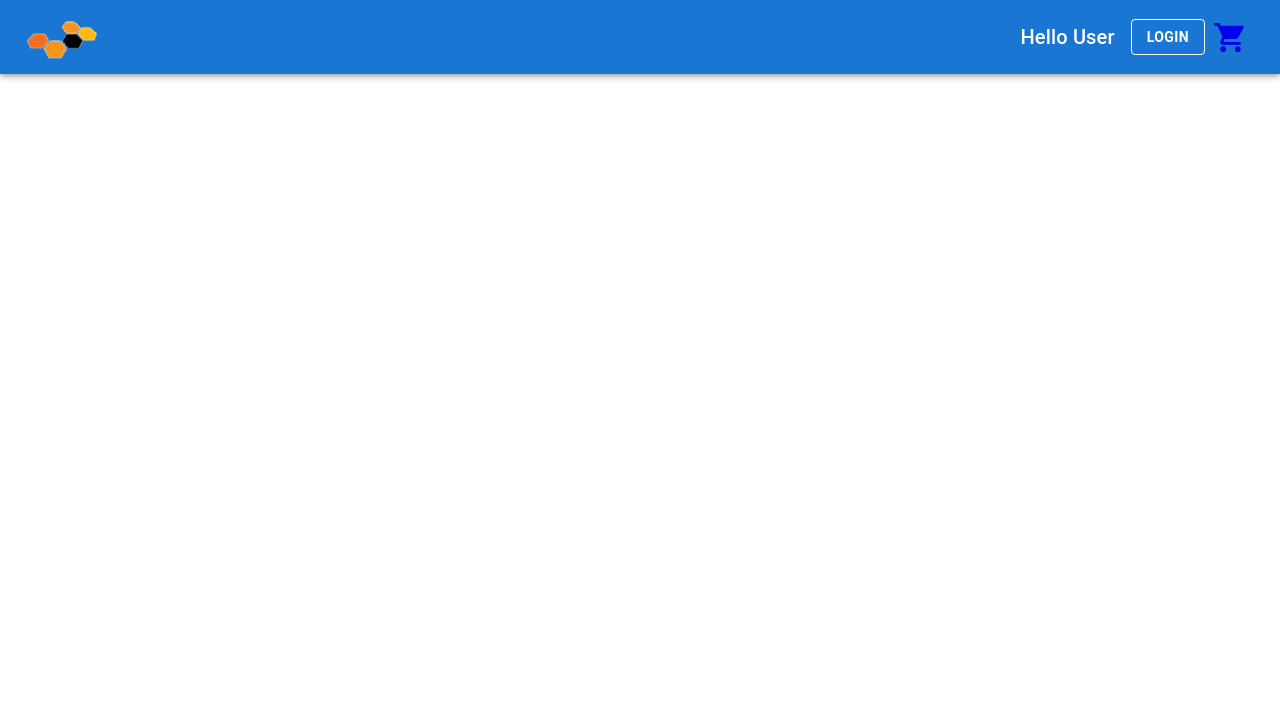
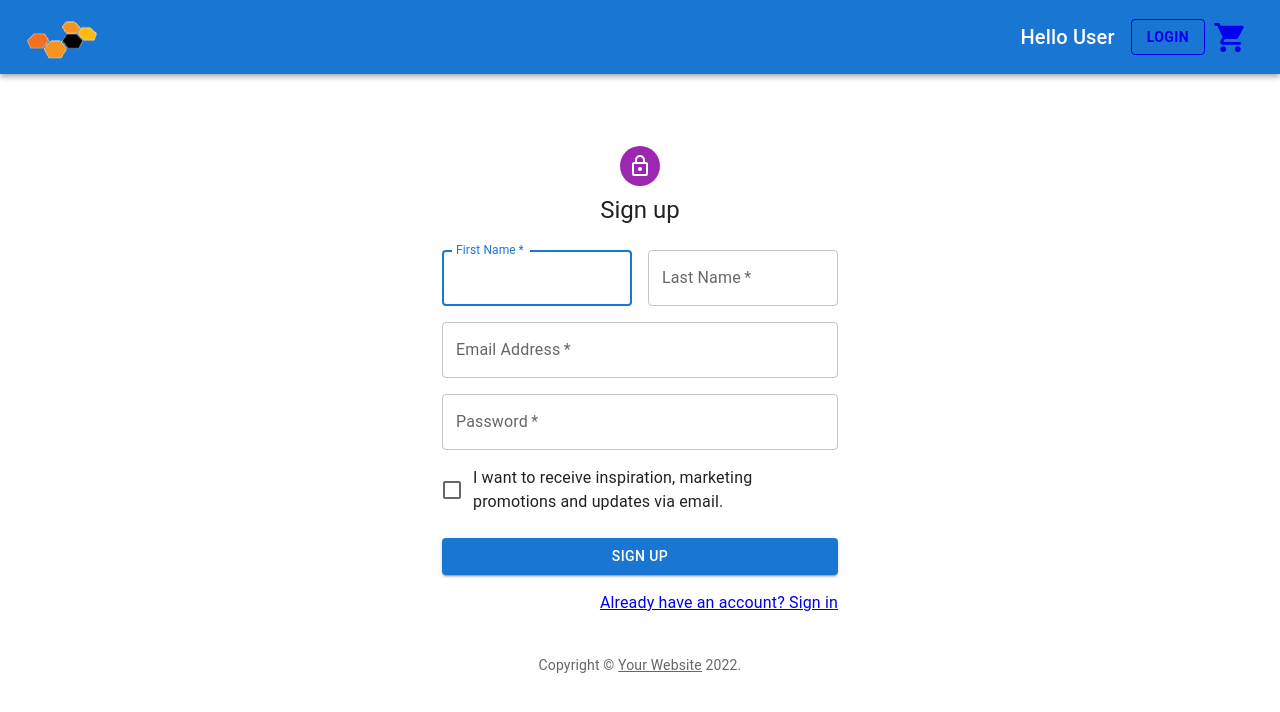
Before and after one commit to Byron1990/2022-e-commerce-r, a React (Create React App) app: page /signup in a window 1280 px wide. Before the commit this address had no page. Shown: the top 712 px of the page. Built offline with nearby package versions, Linux system fonts and the light colour scheme.

Commit message:
SignIn and SignUP
In this part I create a SignIn and a SignUp display

```diff
--- a/package.json
+++ b/package.json
@@ -12,6 +12,7 @@
     "@testing-library/react": "^12.1.4",
     "@testing-library/user-event": "^13.5.0",
     "accounting": "^0.4.1",
+    "firebase": "^9.6.10",
     "react": "^17.0.2",
     "react-dom": "^17.0.2",
     "react-router-dom": "^6.2.2",
--- a/src/App.js
+++ b/src/App.js
@@ -5,6 +5,8 @@
 import CheckoutPage from "./components/CheckOutPage";
 import "./App.css";
 import { BrowserRouter, Routes, Route } from "react-router-dom";
+import SignIn from "./components/SignIn";
+import SignUp from "./components/SignUp";
 
 function App() {
   return (
@@ -14,6 +16,8 @@
         <Routes>
           <Route path="/checkout-page" element={<CheckoutPage />}></Route>
           <Route path="/" element={<Products />}></Route>
+          <Route path="/signin" element={<SignIn />}></Route>
+          <Route path="/signup" element={<SignUp />}></Route>
         </Routes>
       </div>
     </BrowserRouter>
--- a/src/components/Navbar.js
+++ b/src/components/Navbar.js
@@ -39,9 +39,11 @@
           >
             Hello User
           </Typography>
-          <Button color="inherit" variant="outlined">
-            <strong>Login</strong>
-          </Button>
+          <Link to="/signin">
+            <Button color="inherit" variant="outlined">
+              <strong>Login</strong>
+            </Button>
+          </Link>
           <Link to="/checkout-page">
             <IconButton
               arial-label="show cart items"
--- /dev/null
+++ b/src/components/SignIn.js
@@ -0,0 +1,121 @@
+import * as React from "react";
+import Avatar from "@mui/material/Avatar";
+import Button from "@mui/material/Button";
+import CssBaseline from "@mui/material/CssBaseline";
+import TextField from "@mui/material/TextField";
+import FormControlLabel from "@mui/material/FormControlLabel";
+import Checkbox from "@mui/material/Checkbox";
+import Link from "@mui/material/Link";
+import Grid from "@mui/material/Grid";
+import Box from "@mui/material/Box";
+import LockOutlinedIcon from "@mui/icons-material/LockOutlined";
+import Typography from "@mui/material/Typography";
+import Container from "@mui/material/Container";
+import { createTheme, ThemeProvider } from "@mui/material/styles";
+import { Link as RouteLink, useHistory } from "react-router-dom";
+
+function Copyright(props) {
+  return (
+    <Typography
+      variant="body2"
+      color="text.secondary"
+      align="center"
+      {...props}
+    >
+      {"Copyright © "}
+      <Link color="inherit" href="https://mui.com/">
+        Your Website
+      </Link>{" "}
+      {new Date().getFullYear()}
+      {"."}
+    </Typography>
+  );
+}
+
+const theme = createTheme();
+
+export default function SignIn() {
+  const handleSubmit = (event) => {
+    event.preventDefault();
+    const data = new FormData(event.currentTarget);
+    console.log({
+      email: data.get("email"),
+      password: data.get("password"),
+    });
+  };
+
+  return (
+    <ThemeProvider theme={theme}>
+      <Container component="main" maxWidth="xs">
+        <CssBaseline />
+        <Box
+          sx={{
+            marginTop: 8,
+            display: "flex",
+            flexDirection: "column",
+            alignItems: "center",
+          }}
+        >
+          <Avatar sx={{ m: 1, bgcolor: "secondary.main" }}>
+            <LockOutlinedIcon />
+          </Avatar>
+          <Typography component="h1" variant="h5">
+            Sign in
+          </Typography>
+          <Box
+            component="form"
+            onSubmit={handleSubmit}
+            noValidate
+            sx={{ mt: 1 }}
+          >
+            <TextField
+              margin="normal"
+              required
+              fullWidth
+              id="email"
+              label="Email Address"
+              name="email"
+              autoComplete="email"
+              autoFocus
+            />
+            <TextField
+              margin="normal"
+              required
+              fullWidth
+              name="password"
+              label="Password"
+              type="password"
+              id="password"
+              autoComplete="current-password"
+            />
+            <FormControlLabel
+              control={<Checkbox value="remember" color="primary" />}
+              label="Remember me"
+            />
+            <Button
+              type="submit"
+              fullWidth
+              variant="contained"
+              sx={{ mt: 3, mb: 2 }}
+            >
+              Sign In
+            </Button>
+            <Grid container>
+              <Grid item xs>
+                <Link href="#" variant="body2">
+                  Forgot password?
+                </Link>
+              </Grid>
+              <Grid item>
+                <RouteLink to="/signup" variant="body2">
+                  {"Don't have an account? Sign Up"}
+                </RouteLink>
+              </Grid>
+            </Grid>
+          </Box>
+        </Box>
+        <Copyright sx={{ mt: 8, mb: 4 }} />
+      </Container>
+    </ThemeProvider>
+  );
+}
--- /dev/null
+++ b/src/components/SignUp.js
@@ -0,0 +1,144 @@
+import * as React from "react";
+import Avatar from "@mui/material/Avatar";
+import Button from "@mui/material/Button";
+import CssBaseline from "@mui/material/CssBaseline";
+import TextField from "@mui/material/TextField";
+import FormControlLabel from "@mui/material/FormControlLabel";
+import Checkbox from "@mui/material/Checkbox";
+import Link from "@mui/material/Link";
+import Grid from "@mui/material/Grid";
+import Box from "@mui/material/Box";
+import LockOutlinedIcon from "@mui/icons-material/LockOutlined";
+import Typography from "@mui/material/Typography";
+import Container from "@mui/material/Container";
+import { createTheme, ThemeProvider } from "@mui/material/styles";
+import { Link as RouteLink, useHistory } from "react-router-dom";
+
+function Copyright(props) {
+  return (
+    <Typography
+      variant="body2"
+      color="text.secondary"
+      align="center"
+      {...props}
+    >
+      {"Copyright © "}
+      <Link color="inherit" href="https://mui.com/">
+        Your Website
+      </Link>{" "}
+      {new Date().getFullYear()}
+      {"."}
+    </Typography>
+  );
+}
+
+const theme = createTheme();
+
+export default function SignUp() {
+  const handleSubmit = (event) => {
+    event.preventDefault();
+    const data = new FormData(event.currentTarget);
+    console.log({
+      email: data.get("email"),
+      password: data.get("password"),
+    });
+  };
+
+  return (
+    <ThemeProvider theme={theme}>
+      <Container component="main" maxWidth="xs">
+        <CssBaseline />
+        <Box
+          sx={{
+            marginTop: 8,
+            display: "flex",
+            flexDirection: "column",
+            alignItems: "center",
+          }}
+        >
+          <Avatar sx={{ m: 1, bgcolor: "secondary.main" }}>
+            <LockOutlinedIcon />
+          </Avatar>
+          <Typography component="h1" variant="h5">
+            Sign up
+          </Typography>
+          <Box
+            component="form"
+            noValidate
+            onSubmit={handleSubmit}
+            sx={{ mt: 3 }}
+          >
+            <Grid container spacing={2}>
+              <Grid item xs={12} sm={6}>
+                <TextField
+                  autoComplete="given-name"
+                  name="firstName"
+                  required
+                  fullWidth
+                  id="firstName"
+                  label="First Name"
+                  autoFocus
+                />
+              </Grid>
+              <Grid item xs={12} sm={6}>
+                <TextField
+                  required
+                  fullWidth
+                  id="lastName"
+                  label="Last Name"
+                  name="lastName"
+                  autoComplete="family-name"
+                />
+              </Grid>
+              <Grid item xs={12}>
+                <TextField
+                  required
+                  fullWidth
+                  id="email"
+                  label="Email Address"
+                  name="email"
+                  autoComplete="email"
+                />
+              </Grid>
+              <Grid item xs={12}>
+                <TextField
+                  required
+                  fullWidth
+                  name="password"
+                  label="Password"
+                  type="password"
+                  id="password"
+                  autoComplete="new-password"
+                />
+              </Grid>
+              <Grid item xs={12}>
+                <FormControlLabel
+                  control={
+                    <Checkbox value="allowExtraEmails" color="primary" />
+                  }
+                  label="I want to receive inspiration, marketing promotions and updates via email."
+                />
+              </Grid>
+            </Grid>
+            <Button
+              type="submit"
+              fullWidth
+              variant="contained"
+              sx={{ mt: 3, mb: 2 }}
+            >
+              Sign Up
+            </Button>
+            <Grid container justifyContent="flex-end">
+              <Grid item>
+                <RouteLink to="/signin" variant="body2">
+                  Already have an account? Sign in
+                </RouteLink>
+              </Grid>
+            </Grid>
+          </Box>
+        </Box>
+        <Copyright sx={{ mt: 5 }} />
+      </Container>
+    </ThemeProvider>
+  );
+}
```
Also changed, not shown: src/firebase.js (added, +21 -0 lines), 1 other file (tests, documents, lock files or other folders).
